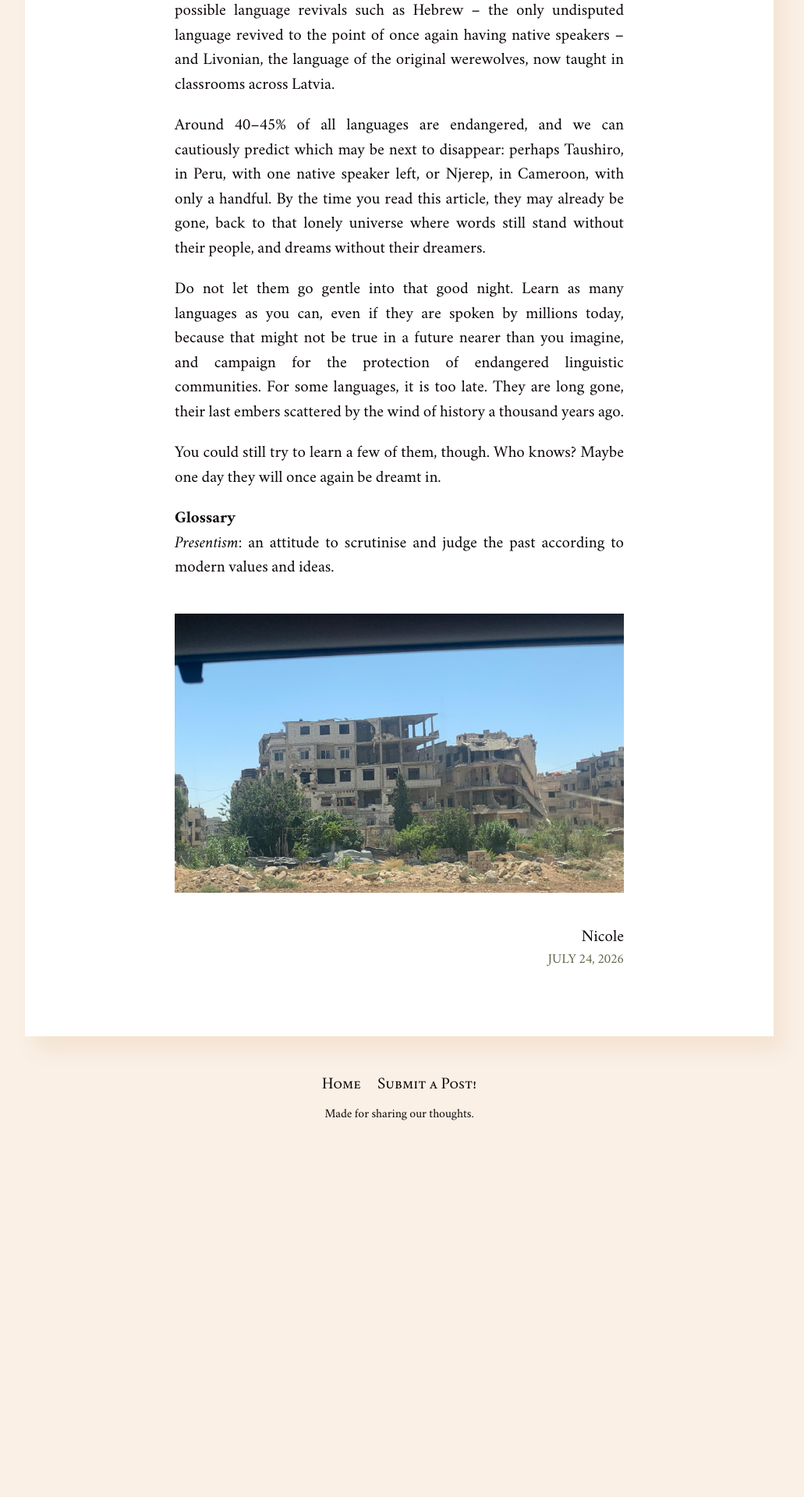
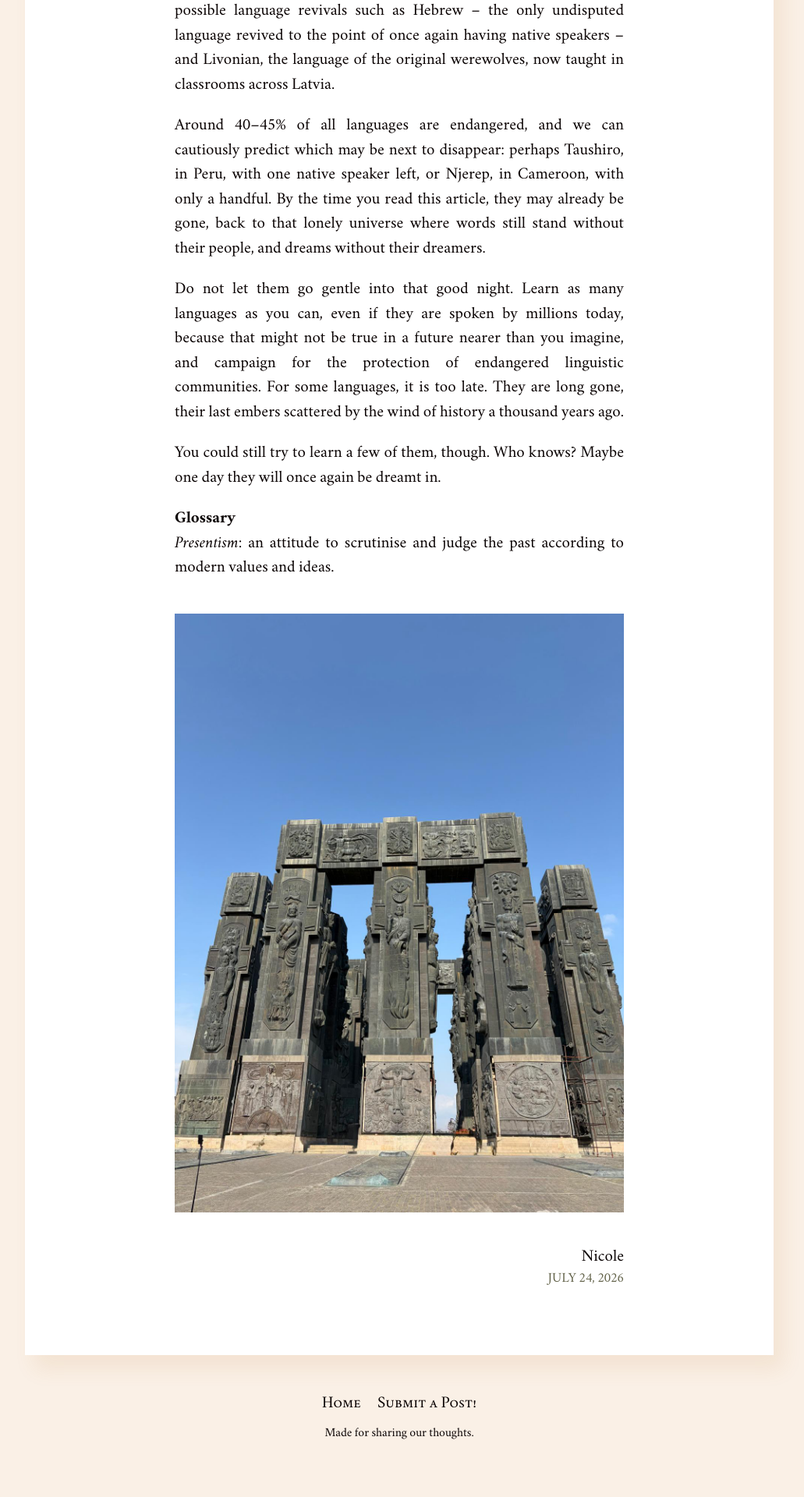
Before and after one commit to batterypointwriting/batterypointwriting.github.io, a Jekyll site: the page built from _posts/2026-07-24-Languages-Nobody-Dreams-In-Anymore.md, in a window 1280 px wide. Shown: the part 4039-5959 px from the top of the page at 78% size, without its empty margins (128-1159 px from the left). Built offline with Jekyll 4.4.1, drawn with Linux system fonts in a browser that asks for light colours; before the commit the page ends 5550 px from its top, so only the background shows below that.

Commit message:
Update 2026-07-24-Languages-Nobody-Dreams-In-Anymore.md

```diff
--- a/_posts/2026-07-24-Languages-Nobody-Dreams-In-Anymore.md
+++ b/_posts/2026-07-24-Languages-Nobody-Dreams-In-Anymore.md
@@ -58,4 +58,4 @@ You could still try to learn a few of them, though. Who knows? Maybe one day the
 **Glossary** <br>
 *Presentism*: an attitude to scrutinise and judge the past according to modern values and ideas.
 
-![Ruins](/assets/images/ruins.jpeg)
+![Ruins](/assets/images/ancient-ruins.jpeg)
```
